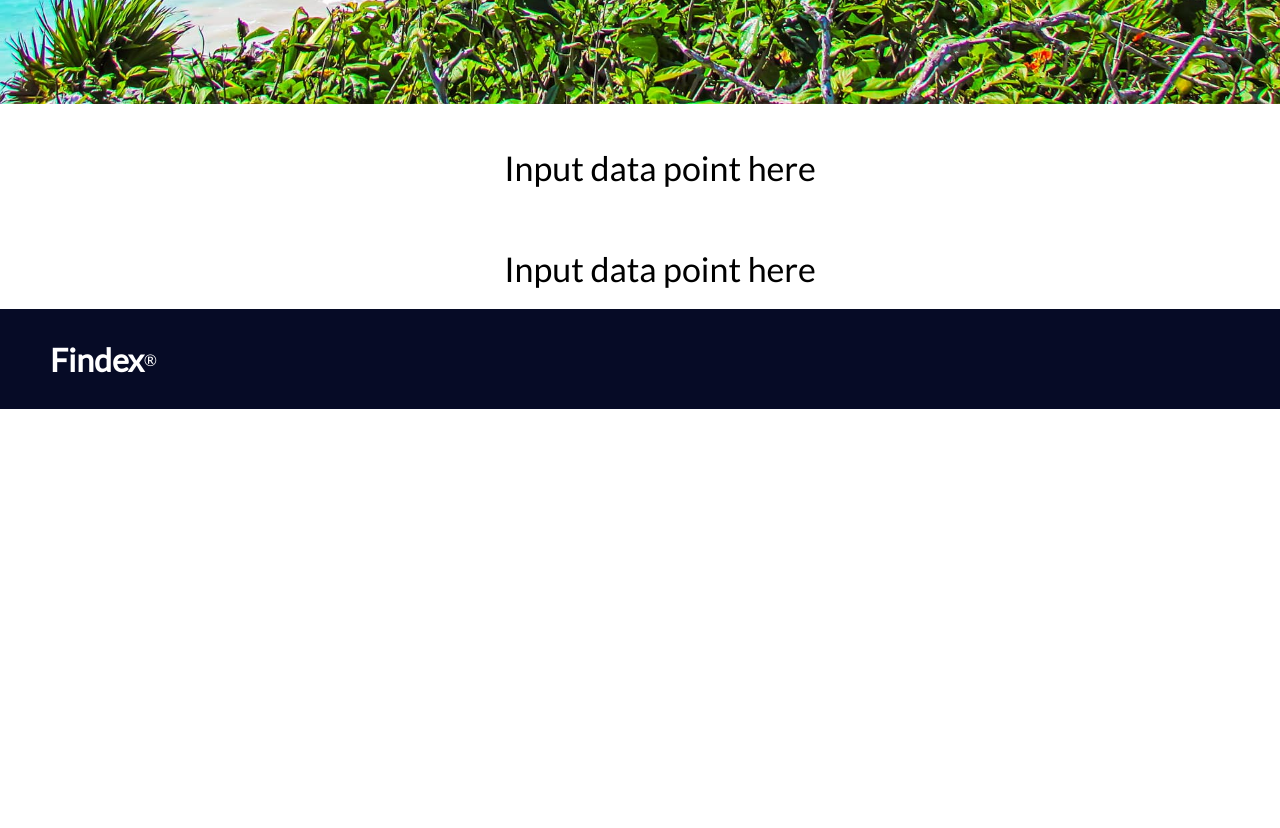
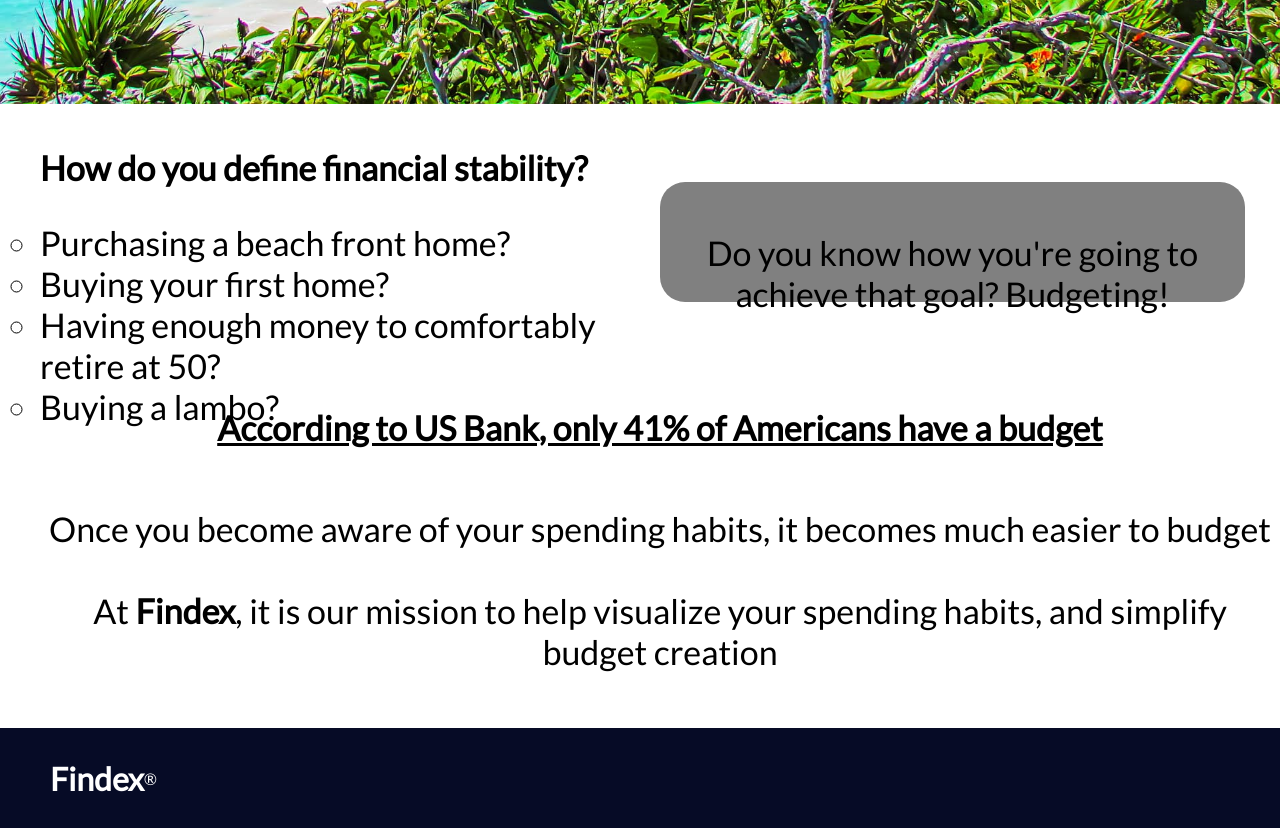
Before and after one commit to adnapp/findex-frontend, a React (Create React App) app: page / in a window 1280 px wide. Shown: the part 1180-2008 px from the top of the page. Before the commit the page ends 1589 px from the top, so only its background shows below. Built offline with nearby package versions, Linux system fonts and the light colour scheme.

Commit message:
adjusted ternary

```diff
--- a/src/Components/BudgetRelated/BottomHalfBudgetPage/Search.js
+++ b/src/Components/BudgetRelated/BottomHalfBudgetPage/Search.js
@@ -9,9 +9,7 @@ function Search({categoriesList, handleChange}){
 
     return(
         <div className="txn-search-card-div">
-            <label>
-                Find transaction by category
-            </label>
+            <label>Find transaction by category </label>
 
             <select onChange={(e) => handleChange(e.target.value)}>
                 <option selected value="all">All</option>
--- a/src/Components/BudgetRelated/BottomHalfBudgetPage/TransactionList.js
+++ b/src/Components/BudgetRelated/BottomHalfBudgetPage/TransactionList.js
@@ -26,10 +26,12 @@ function TransactionList({transactions, handleRemoveTransaction, categoriesList}
         return <TransactionCard key={transaction.id} transaction={transaction} handleRemoveTransaction={handleRemoveTransaction}/>
     }))
 
+    console.log(transactions)
+
     return(
         <>
         <div className="transaction-list-div">
-            <Search categoriesList={categoriesList} handleChange={handleChange}/>
+            {transactions[0] ? <Search categoriesList={categoriesList} handleChange={handleChange}/>: null}
             {transactionsObj}
         </div>
         </>
--- a/src/Components/BudgetRelated/BudgetPage.css
+++ b/src/Components/BudgetRelated/BudgetPage.css
@@ -73,7 +73,7 @@
 .edit-monthly-income-button{
   position:absolute;
   right: 35px;
-  top: 185px;
+  top: 105px;
   border-radius: 7px;
   padding: 4px 8px;
   border: none;
--- a/src/Components/BudgetRelated/BudgetPage.js
+++ b/src/Components/BudgetRelated/BudgetPage.js
@@ -160,7 +160,7 @@ console.log(selectedMonthNumber)
     :  biggestTransaction=0}
 
     let indexOfSelectedMonth = (existingMonthNums.indexOf(selectedMonthNumber))
-            console.log(existingMonthNums)
+    console.log(selectedMonthData)
     return(
         <div className="budget-page-div">
             <div className="month-change-buttons-div">
@@ -198,14 +198,16 @@ console.log(selectedMonthNumber)
 
                 <div className="text-and-chart-budget-page">
 
-                    {selectedMonthData.transactions[0] ? //only display text if transacitons exist
+                    {selectedMonthData.categories[0] ? //only display text if transacitons exist
                         <div className="top-half-budget-page-text">
                                 {totalBudget > selectedMonthData.budget ?
                                     <p> You have budgeted ${totalBudget}. Your budget is higher than your income this month</p>
                                     : <p>You have budgeted ${totalBudget} for this month.</p>
                                 }
-                            <p>Your highest spend item this month was <strong>{biggestTransaction.name}</strong> where you spent <strong>${biggestTransaction.amount.toFixed(2)}</strong>.</p>
-                            {/* <p> and your highest spend category was :</p> */}
+                                {selectedMonthData.transactions[0] ?
+                                    <p>Your highest spend item this month was <strong>{biggestTransaction.name}</strong> where you spent <strong>${biggestTransaction.amount.toFixed(2)}</strong>.</p>
+                            : null }
+                                    {/* <p> and your highest spend category was :</p> */}
                         </div>
                     : <div className="top-half-budget-page-text">
                         <p>You have not imported any transactions for this month yet</p>
--- a/src/Components/HomePage/Home.css
+++ b/src/Components/HomePage/Home.css
@@ -7,3 +7,24 @@
     width: 100vw;
     height: 20vh;
 }
+
+.bulleted-list-div{
+    text-align: left;
+    width: 50vw;
+    height: 25vh;
+}
+
+.bulleted-list-div ul{
+
+list-style-type: circle;
+}
+
+.right-bulleted-list-div{
+    width: 50vw;
+    height: 15vh;
+    padding: 50px 0;
+    background: grey;
+    border-radius: 25px;
+    margin: 35px;
+
+}
--- a/src/Components/HomePage/Home.js
+++ b/src/Components/HomePage/Home.js
@@ -30,9 +30,30 @@ function Home(){
                 <br/><br/> What does financial freedom mean to you?
             </HomeTextObjects>
             <TulumImage src={tulumImage}></TulumImage>
-            <HomeTextObjects>Input data point here</HomeTextObjects>
-            <HomeTextObjects>Input data point here</HomeTextObjects>
+            <HomeTextObjects>
+                <div className='bulleted-list-div'>
+                    <strong>How do you define financial stability?</strong>
+                    <ul>
+                        <li>Purchasing a beach front home?</li>
+                        <li>Buying your first home?</li>
+                        <li>Having enough money to comfortably retire at 50?</li>
+                        <li>Buying a lambo?</li>
 
+                    </ul>
+                </div>
+                <div className="right-bulleted-list-div">
+                    Do you know how you're going to achieve that goal? Budgeting!
+                </div>
+
+            </HomeTextObjects>
+            <HomeTextObjects><strong><u>According to US Bank, only 41% of Americans have a budget</u></strong></HomeTextObjects>
+            <HomeTextObjects>
+                <BottomPageDiv>
+                    Once you become aware of your spending habits, it becomes much easier to budget
+                    <br/><br/>
+                    At <strong>Findex</strong>, it is our mission to help visualize your spending habits, and simplify budget creation
+                </BottomPageDiv>
+            </HomeTextObjects>
         </HomeDiv>
 
 
@@ -49,6 +70,8 @@ font-size: 34px;
 margin: 20px;
 padding:20px;
 width: 100vw;
+display: flex;
+justify-content: center;
 `
 
 const TulumImage = styled.img`
@@ -56,5 +79,10 @@ width: 100vw;
 height: 100vh;
 `
 
+const BottomPageDiv = styled.div`
+height: 25vh;
+text-size: medium;
+`
+
 
 export default Home;
--- a/src/Components/InvestmentRelated/InvestmentMain.js
+++ b/src/Components/InvestmentRelated/InvestmentMain.js
@@ -1,6 +1,6 @@
 import React, {useEffect, useState, useMemo} from "react"
-// import ReactDOM from 'react-dom'
-// import CoinCard from "./CoinCard"
+import ReactDOM from 'react-dom'
+import CoinCard from "./CoinCard"
 import styled from "styled-components";
 import useColumns from "./Columns";
 import CryptoTable from "./CryptoTable";
@@ -36,7 +36,7 @@ function InvestmentMain(){
 
     const selectedCoins = allCoins.slice(coinIndex, coinIndex+10)
 
-    // console.log(selectedCoins)
+    console.log(selectedCoins)
 
 
     // const coinCardObj = selectedCoins.map((coin, index)=>{
@@ -59,6 +59,7 @@ function InvestmentMain(){
         <InvestmentMainPageDiv>
             <h1>Market Prices for Investments</h1>
             <p>You may be thinking... now that you are spending more time at home, what additional investments could you put your money towards?</p>
+            <br/><br/>
             {/* {coinCardObj} */}
             <CryptoTable selectedCoins={selectedCoins} pageIndex={pageIndex} pageBackward={pageBackward} pageForward={pageForward}/>
         </InvestmentMainPageDiv>
@@ -85,4 +86,5 @@ display: flex;
 justify-content: center;
 flex-direction: column;
 padding: 10px;
+margin:20px;
 `
--- a/src/Components/ProfileRelated/Profile.js
+++ b/src/Components/ProfileRelated/Profile.js
@@ -54,8 +54,9 @@ function Profile(){
         <ProfilePageDiv>
         <h2>{userData.name}'s Profile</h2>
         <TextBoxDivs>Your average spend per month was ${average}</TextBoxDivs>
-        <TextBoxDivs>Your spending was within your income {percentInBudget.toFixed(2)}% of the time</TextBoxDivs>
-        <p>additional info/ another chart</p>
+        <TextBoxDivs>Your spending was within your income {percentInBudget.toFixed(1)}% of the time</TextBoxDivs>
+        {/* <p>additional info/ another chart</p> */}
+        <br/><br/>
         <MonthComparisonChart allMonths={allMonths}/>
         </ProfilePageDiv>
     )
```
Also changed, not shown: 1 other file (tests, documents, lock files or other folders).
